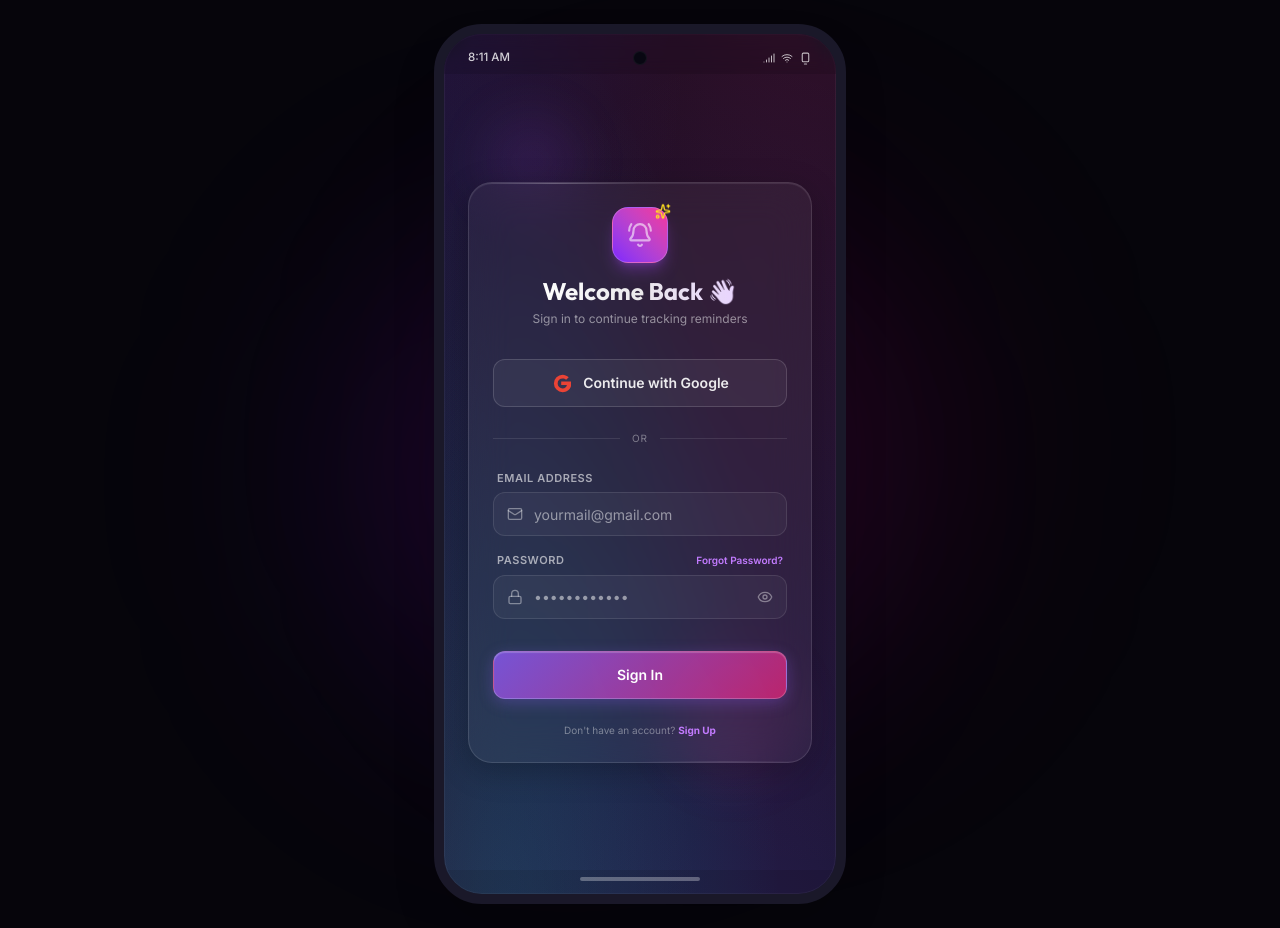
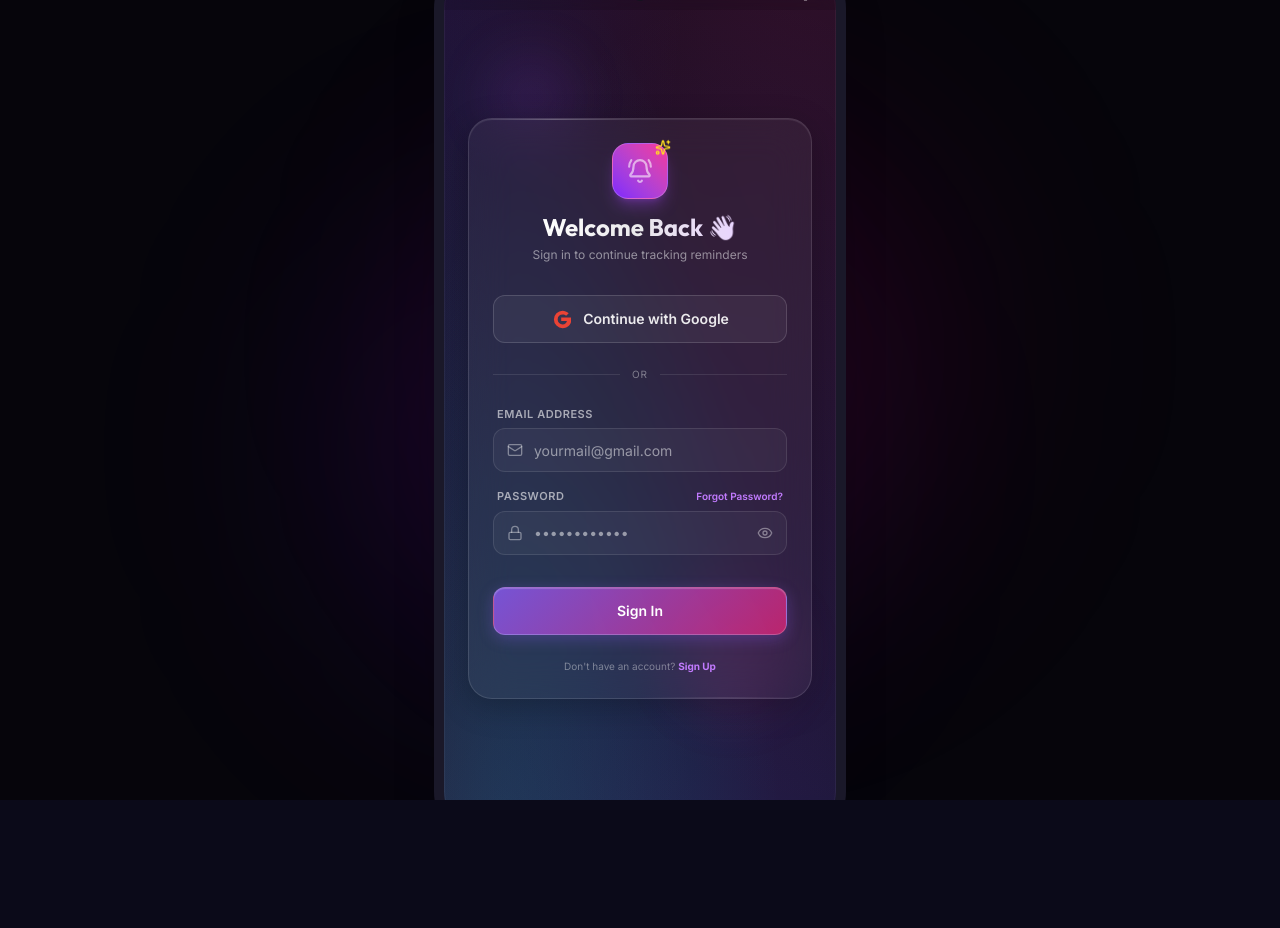
Before and after one commit to TechyiRo/Reminder-App, a React (Vite) app: page / in a window 1280 px wide. After the commit the page ends 800 px from the top, so only its background shows below. Built offline with nearby package versions, Linux system fonts and the light colour scheme.

Commit message:
fix: Enforce hardware-scaled viewport layout by locking html, body, #root, App.tsx, and MobileFrame.tsx to rigid 100dvh dimensions

```diff
--- a/src/App.tsx
+++ b/src/App.tsx
@@ -44,7 +44,7 @@ export function App() {
   };
 
   return (
-    <div className="relative min-h-screen">
+    <div className="relative w-full h-full overflow-hidden">
       {/* Active ringing alarm overlay (displays in-app when a reminder triggers) */}
       {activeRingingReminder && <ActiveReminderOverlay />}
 
--- a/src/components/MobileFrame.tsx
+++ b/src/components/MobileFrame.tsx
@@ -24,13 +24,13 @@ export function MobileFrame({ children }: MobileFrameProps) {
   }, []);
 
   return (
-    <div className="min-h-[100dvh] bg-[#06050b] flex items-center justify-center p-0 md:p-6 overflow-hidden select-none">
+    <div className="h-full w-full bg-[#06050b] flex items-center justify-center p-0 md:p-6 overflow-hidden select-none">
       {/* Background glowing decorations for desktop */}
       <div className="absolute top-1/4 left-1/4 w-[500px] h-[500px] bg-violet-600/10 rounded-full blur-[120px] pointer-events-none hidden md:block"></div>
       <div className="absolute bottom-1/4 right-1/4 w-[500px] h-[500px] bg-pink-600/10 rounded-full blur-[120px] pointer-events-none hidden md:block"></div>
 
       {/* Main Container / Phone Mockup Frame */}
-      <div className="w-full h-[100dvh] md:h-[880px] md:w-[412px] md:rounded-[48px] relative md:border-[10px] md:border-[#1a1829] bg-[#0c0a1b] shadow-2xl flex flex-col overflow-hidden animated-mesh-bg animate-mesh-shift">
+      <div className="w-full h-full md:h-[880px] md:w-[412px] md:rounded-[48px] relative md:border-[10px] md:border-[#1a1829] bg-[#0c0a1b] shadow-2xl flex flex-col overflow-hidden animated-mesh-bg animate-mesh-shift">
 
         {/* Specular Highlight Outer Rim */}
         <div className="absolute inset-0 rounded-[38px] border border-white/5 pointer-events-none hidden md:block"></div>
--- a/src/index.css
+++ b/src/index.css
@@ -86,13 +86,15 @@
 }
 
 @layer base {
-  body {
+  html, body, #root {
+    height: 100dvh;
+    width: 100vw;
+    overflow: hidden;
     background-color: #0b0a19;
     color: #ffffff;
     font-family: var(--font-sans);
     -webkit-font-smoothing: antialiased;
     -moz-osx-font-smoothing: grayscale;
-    overflow-x: hidden;
     user-select: none;
     margin: 0;
     padding: 0;
```
